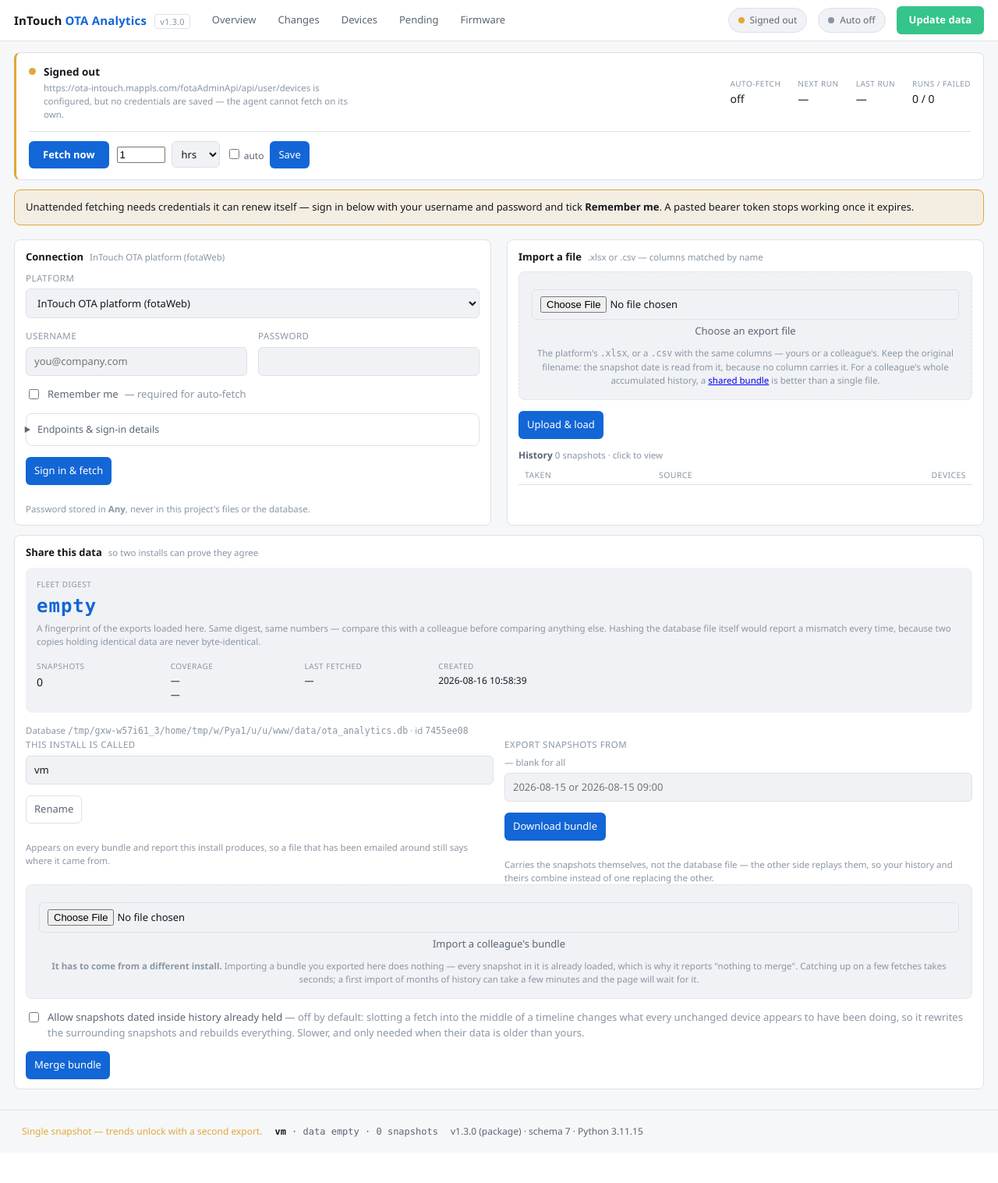
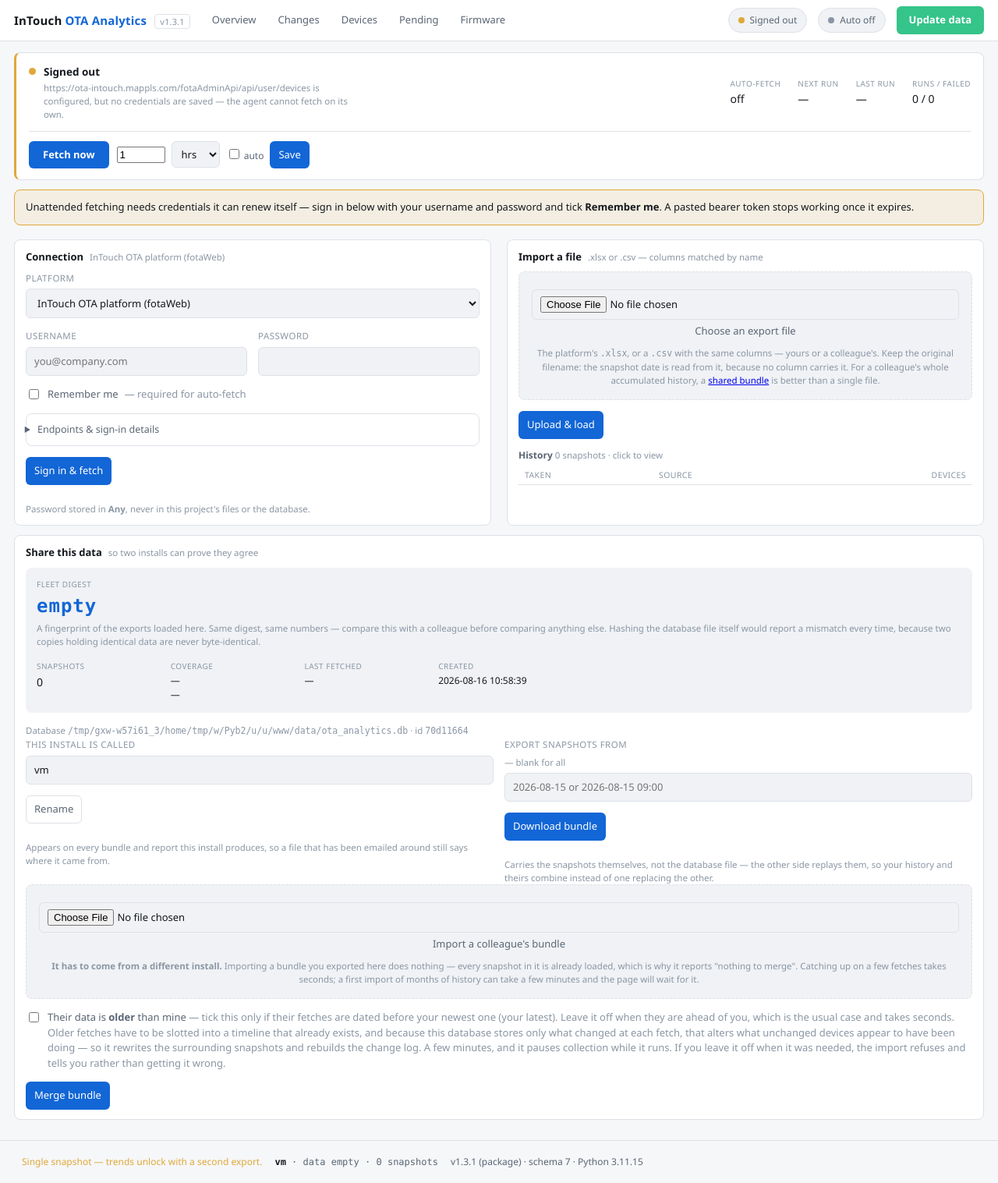
Before and after one commit to alishahbaz7/InTouch-OTA-Analytics, a FastAPI app: page /update in a window 1280 px wide. Shown: the whole page at 78% size. Before the commit the page ends 1458 px from the top, so only its background shows below. Run offline with FastAPI, Linux system fonts and the light colour scheme; data comes from the database, SQL or seed files in the repository; data that the repository does not hold is empty; parts of the project's set-up code (start-up, migrations or seed data) failed here and were passed over; some libraries are stand-ins or nearby versions.

Commit message:
v1.3.1 — ask the question, not the mechanism
"Allow snapshots dated inside history already held" described how the code
works and had to be explained every time it was read. It now asks what the
person actually knows: "Their data is older than mine", with your own
newest fetch shown next to it so there is something to compare against.

The refusal message follows the same rule. It leads with the outcome
(nothing was changed), gives both dates that clash, and names the option to
tick in the same words the checkbox uses — instead of opening with a
sentence about slotting fetches into timelines. A test pins those dates and
that wording, since this is the message someone reads at the moment an
import stops.

451 tests passing.

Co-Authored-By: Claude Opus 5 (1M context) <noreply@anthropic.com>

```diff
--- a/ota_analytics/__init__.py
+++ b/ota_analytics/__init__.py
@@ -3,13 +3,15 @@
 # Semantic versioning: MAJOR for a breaking change to the data model or API, MINOR for new
 # capability, PATCH for fixes. Bump this in the same commit as the change it describes — a
 # version that lags is worse than none, because it makes a bug report point at the wrong code.
-__version__ = "1.3.0"
+__version__ = "1.3.1"
 
 # What shipped in this version, shown in the UI so a screenshot is self-identifying.
 RELEASED = "2026-08-17"
 CODENAME = "package"
 
 VERSION_HISTORY = [
+    ("1.3.1", "2026-08-17", "The interleave option asks the question it means — 'their data is "
+                            "older than mine' — instead of naming the mechanism"),
     ("1.3.0", "2026-08-17", "CSV exports can be loaded as well as .xlsx, columns matched by "
                             "name; uploads and merges no longer freeze the whole dashboard "
                             "while they run"),
--- a/ota_analytics/bundle.py
+++ b/ota_analytics/bundle.py
@@ -540,12 +540,14 @@ def import_bundle(conn: sqlite3.Connection, source, *, allow_interleave: bool =
             snapshots_new=len(new), interleaved=True,
             digest_before=digest_before, digest_after=digest_before,
             message=(
-                f"This bundle starts at {bundle_start}, which is inside history this database "
-                f"already holds (newest local snapshot {local_latest}). Slotting a fetch into "
-                f"the middle of a timeline changes what every unchanged device appears to have "
-                f"been doing, so it is not done silently. Re-run allowing interleave to have "
-                f"the surrounding snapshots rewritten safely first — it rebuilds the whole "
-                f"database and takes longer."))
+                f"This bundle is older than what you already have, so nothing was changed.\n\n"
+                f"Its earliest new fetch is {bundle_start}; your newest is {local_latest}. "
+                f"Slotting older fetches into a timeline that already exists alters what "
+                f"unchanged devices appear to have been doing, because this database stores "
+                f"only what changed at each fetch — so it is never done without being asked.\n\n"
+                f"To go ahead, tick “Their data is older than mine” and import again. That "
+                f"rewrites the surrounding snapshots first and rebuilds the change log: a few "
+                f"minutes, and collection pauses while it runs."))
 
     if dry_run:
         return ImportResult(
--- a/ota_analytics/cli.py
+++ b/ota_analytics/cli.py
@@ -441,8 +441,8 @@ def build_parser() -> argparse.ArgumentParser:
     p.add_argument("--inspect", action="store_true", help="describe it, import nothing")
     p.add_argument("--dry-run", action="store_true", help="report what would happen")
     p.add_argument("--allow-interleave", action="store_true",
-                   help="permit snapshots dated inside history already held; rewrites the "
-                        "surrounding snapshots and rebuilds everything")
+                   help="accept fetches dated BEFORE your newest one; rewrites the surrounding "
+                        "snapshots and rebuilds the change log (minutes, pauses collection)")
     p.set_defaults(func=cmd_db_import)
 
     p = sub.add_parser("serve", help="run the dashboard")
--- a/ota_analytics/web/templates/update.html
+++ b/ota_analytics/web/templates/update.html
@@ -320,13 +320,19 @@
         reports "nothing to merge". Catching up on a few fetches takes seconds; a first import
         of months of history can take a few minutes and the page will wait for it.</small>
     </label>
+    {# The old label named the mechanism ("snapshots dated inside history already held") rather
+       than the decision, and had to be explained every time. State the situation instead. #}
     <label class="inline">
       <input type="checkbox" name="allow_interleave" value="true">
-      <span>Allow snapshots dated inside history already held
-        <span class="opt">— off by default: slotting a fetch into the middle of a timeline
-          changes what every unchanged device appears to have been doing, so it rewrites the
-          surrounding snapshots and rebuilds everything. Slower, and only needed when their
-          data is older than yours.</span></span>
+      <span>Their data is <strong>older</strong> than mine
+        <span class="opt">— tick this only if their fetches are dated before your newest one
+          ({{ identity.last_snapshot_at or 'your latest' }}). Leave it off when they are ahead of
+          you, which is the usual case and takes seconds. Older fetches have to be slotted into
+          a timeline that already exists, and because this database stores only what changed at
+          each fetch, that alters what unchanged devices appear to have been doing — so it
+          rewrites the surrounding snapshots and rebuilds the change log. A few minutes, and it
+          pauses collection while it runs. If you leave it off when it was needed, the import
+          refuses and tells you rather than getting it wrong.</span></span>
     </label>
     <div class="form-actions"><button type="submit">Merge bundle</button></div>
   </form>
```
Also changed, not shown: tests/test_bundle.py (+7 -0 lines).
